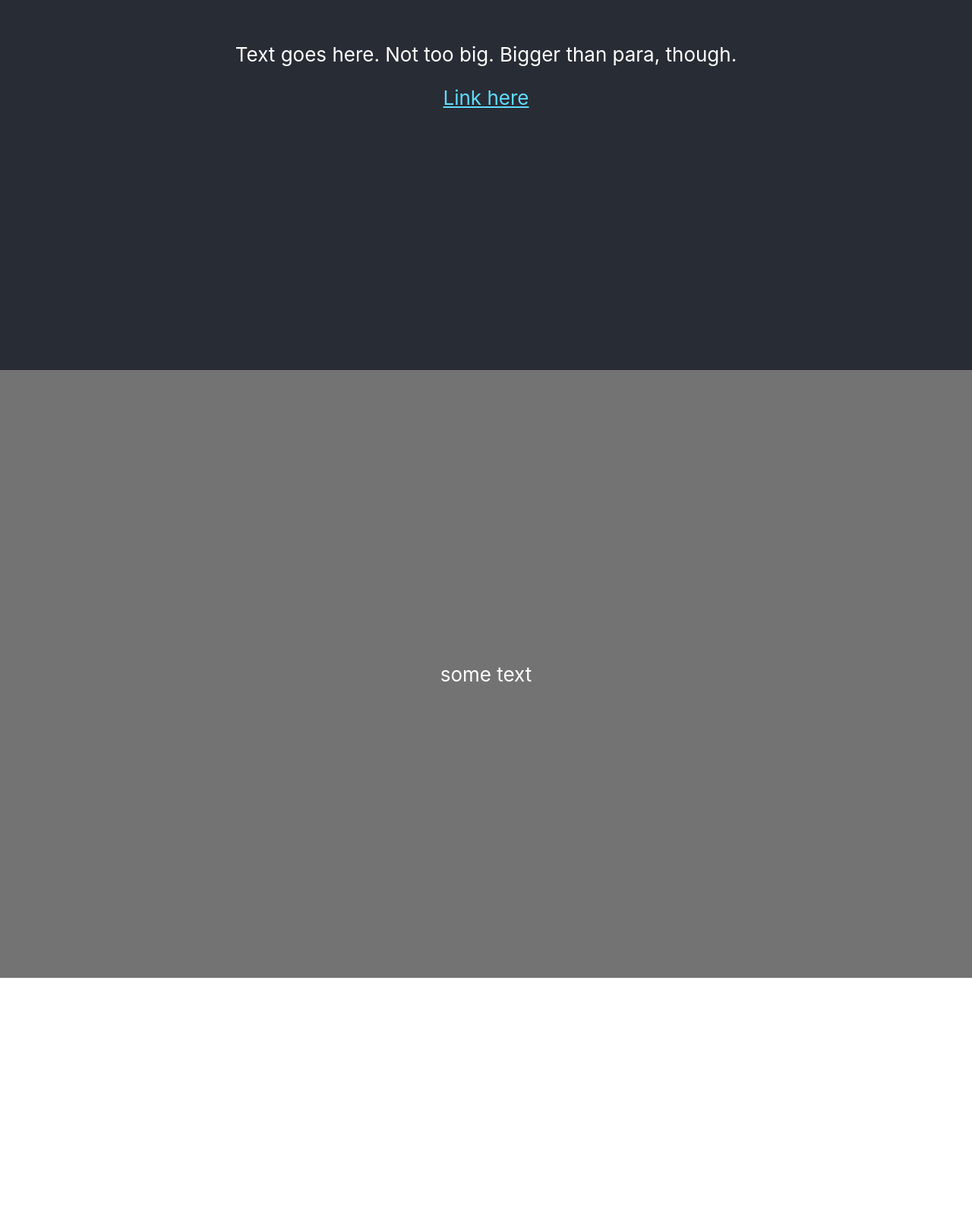
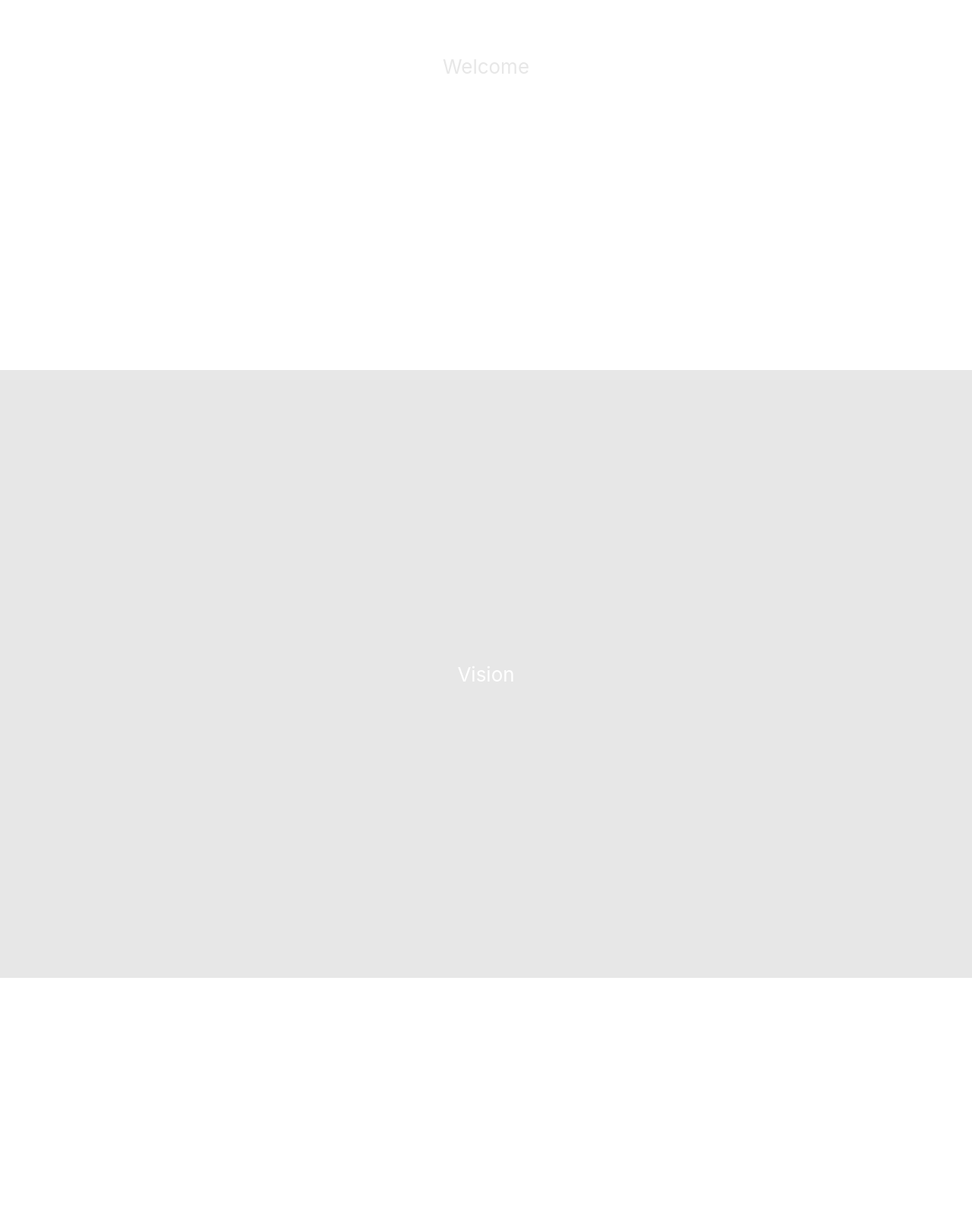
Before and after one commit to DigitalDsntHurt/jaaaam, a React (Create React App) app: page / in a window 1280 px wide. Shown: the part 313-1920 px from the top of the page at 76% size. Before the commit the page ends 1600 px from the top, so only its background shows below. Built offline with nearby package versions, Linux system fonts and the light colour scheme.

Commit message:
Major sections + section styles

```diff
--- a/src/App.css
+++ b/src/App.css
@@ -2,50 +2,24 @@
   text-align: center;
 }
 
-.App-logo {
-  height: 40vmin;
-  pointer-events: none;
-}
-
-@media (prefers-reduced-motion: no-preference) {
-  .App-logo {
-    animation: App-logo-spin infinite 20s linear;
-  }
-}
-
-.App-header {
-  background-color: #282c34;
+.landing-sect-light {
+  background-color: #ffffff;
   min-height: 100vh;
   display: flex;
   flex-direction: column;
   align-items: center;
   justify-content: center;
   font-size: calc(10px + 2vmin);
-  color: white;
+  color: #e7e7e7;
 }
 
-.App-link {
-  color: #61dafb;
-}
-
-@keyframes App-logo-spin {
-  from {
-    transform: rotate(0deg);
-  }
-
-  to {
-    transform: rotate(360deg);
-  }
-}
-
-
-.body-container {
-  background-color: #737373;
+.landing-sect-dark {
+  background-color: #e7e7e7;
   min-height: 100vh;
   display: flex;
   flex-direction: column;
   align-items: center;
   justify-content: center;
   font-size: calc(10px + 2vmin);
-  color: white;
+  color: #ffffff;
 }
--- a/src/App.js
+++ b/src/App.js
@@ -3,7 +3,7 @@ import './App.css';
 function App() {
   return (
     <div className="App">
-      <header className="App-header">
+      {/* <header className="App-header">
         <p>
           Text goes here. Not too big. Bigger than para, though.
         </p>
@@ -18,7 +18,19 @@ function App() {
       </header>
       <body className="body-container">
         <p>some text</p>
-      </body>
+      </body> */}
+      <div className="landing-sect-light">
+        <p>Welcome</p>
+      </div>
+      <div className="landing-sect-dark">
+        <p>Vision</p>
+      </div>
+      <div className="landing-sect-light">
+        <p>Let's move together</p>
+      </div>
+      <div className="landing-sect-dark">
+        <p>Students</p>
+      </div>
     </div>
   );
 }
```
